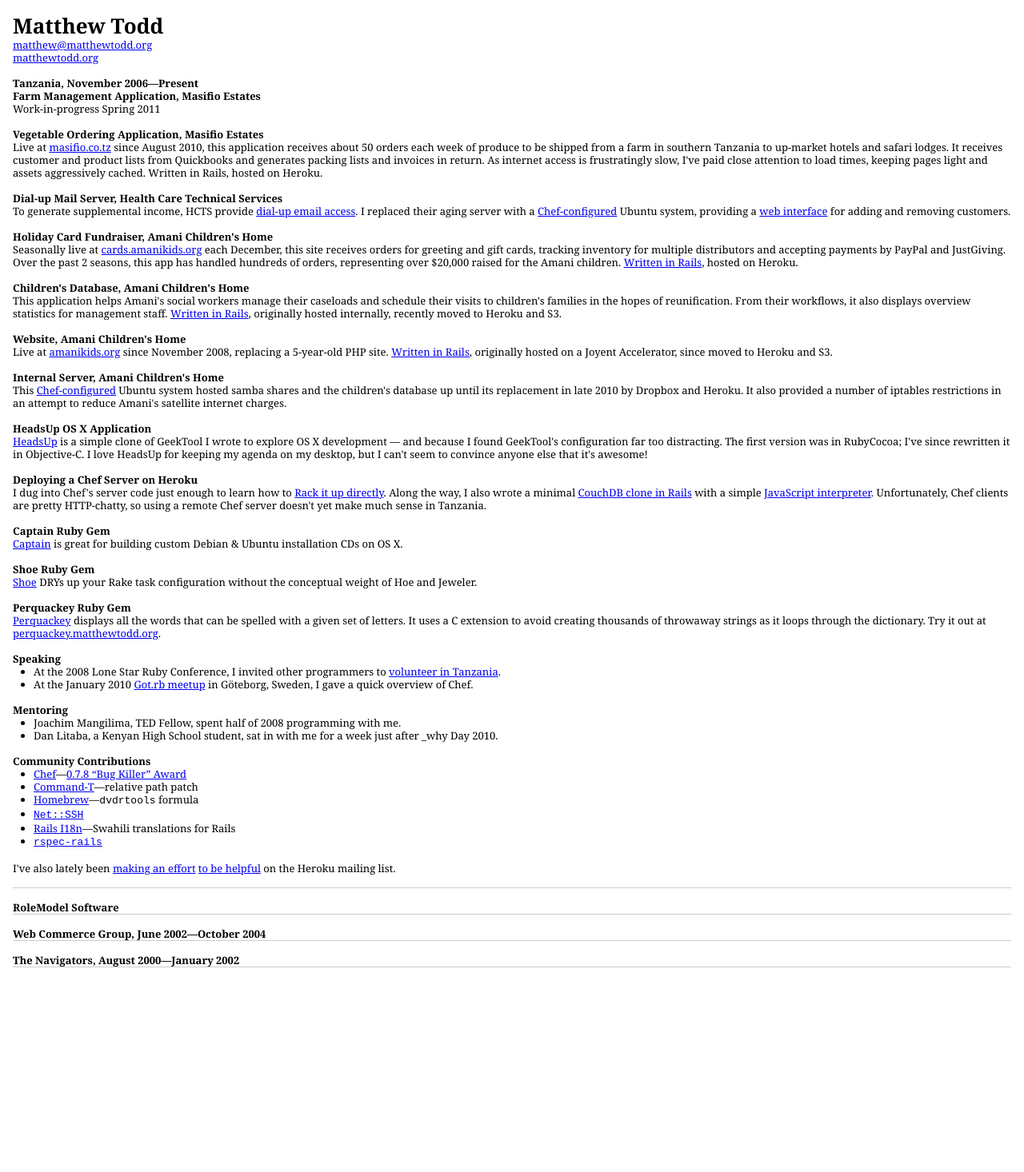
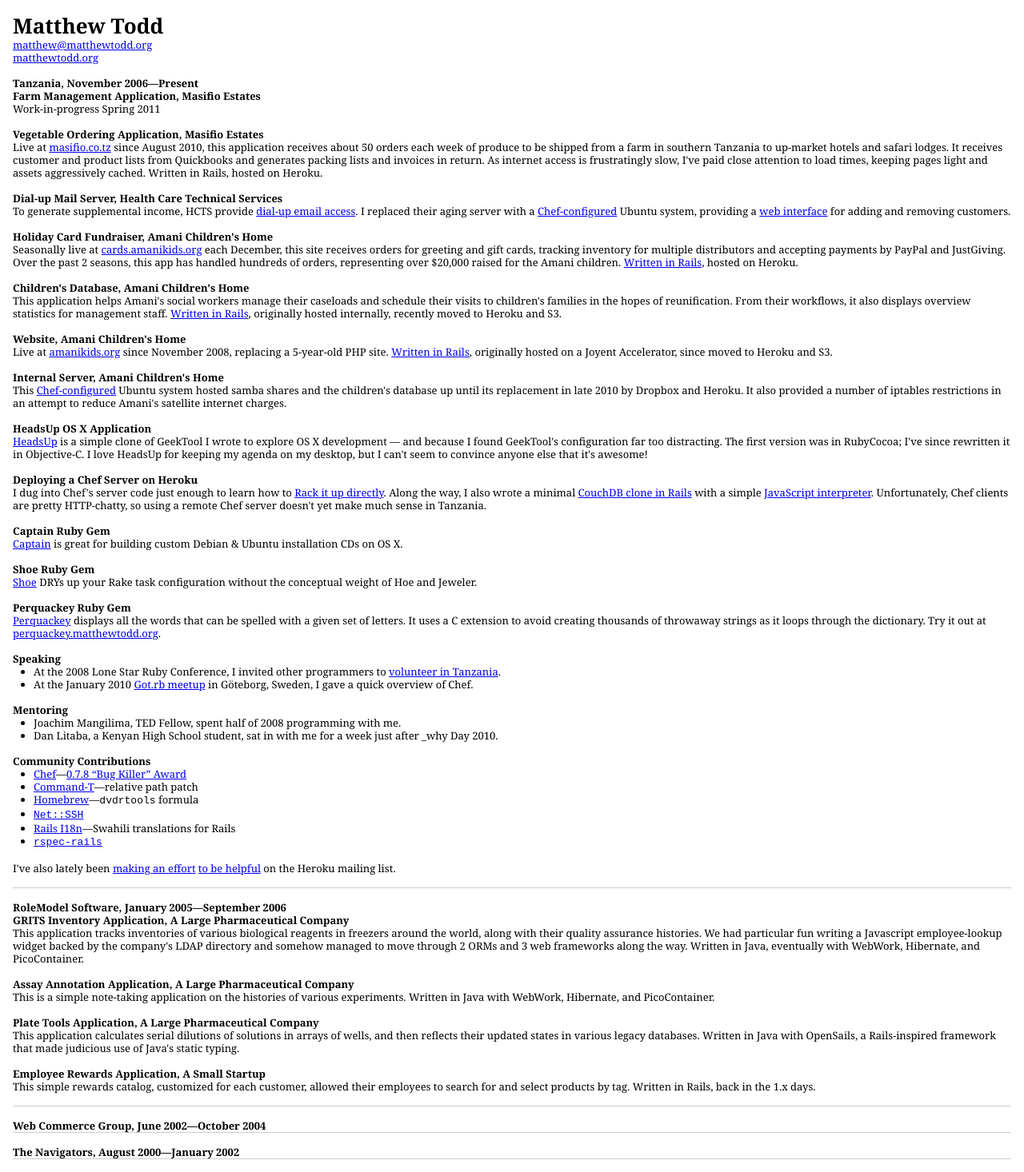
Before and after one commit to matthewtodd/matthewtodd.github.io, a Jekyll site: the page app/resume.html, which Jekyll copies as it is, in a window 1280 px wide. Shown: the whole page at 80% size. Built offline with Jekyll 4.4.1, drawn with Linux system fonts in a browser that asks for light colours; before the commit the page ends 1226 px from its top, so only the background shows below that.

Commit message:
Capture some RoleModel history.

```diff
--- a/app/resume.html
+++ b/app/resume.html
@@ -177,7 +177,39 @@
     </section>
 
     <section>
-      <h1>RoleModel Software</h1>
+      <h1>RoleModel Software, January 2005&mdash;September 2006</h1>
+
+      <section>
+        <h1>GRITS Inventory Application, A Large Pharmaceutical Company</h1>
+        <p>This application tracks inventories of various biological reagents
+        in freezers around the world, along with their quality assurance
+        histories. We had particular fun writing a Javascript employee-lookup
+        widget backed by the company's LDAP directory and somehow managed to
+        move through 2 ORMs and 3 web frameworks along the way. Written in
+        Java, eventually with WebWork, Hibernate, and PicoContainer.</p>
+      </section>
+
+      <section>
+        <h1>Assay Annotation Application, A Large Pharmaceutical Company</h1>
+        <p>This is a simple note-taking application on the histories of various
+        experiments. Written in Java with WebWork, Hibernate, and
+        PicoContainer.</p>
+      </section>
+
+      <section>
+        <h1>Plate Tools Application, A Large Pharmaceutical Company</h1>
+        <p>This application calculates serial dilutions of solutions in arrays
+        of wells, and then reflects their updated states in various legacy
+        databases. Written in Java with OpenSails, a Rails-inspired framework
+        that made judicious use of Java's static typing.</p>
+      </section>
+
+      <section>
+        <h1>Employee Rewards Application, A Small Startup</h1>
+        <p>This simple rewards catalog, customized for each customer, allowed
+        their employees to search for and select products by tag. Written in
+        Rails, back in the 1.x days.</p>
+      </section>
     </section>
 
 
```
